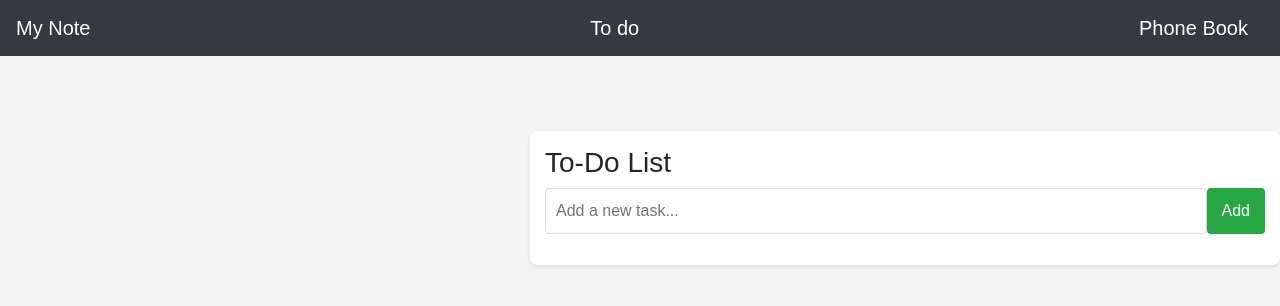
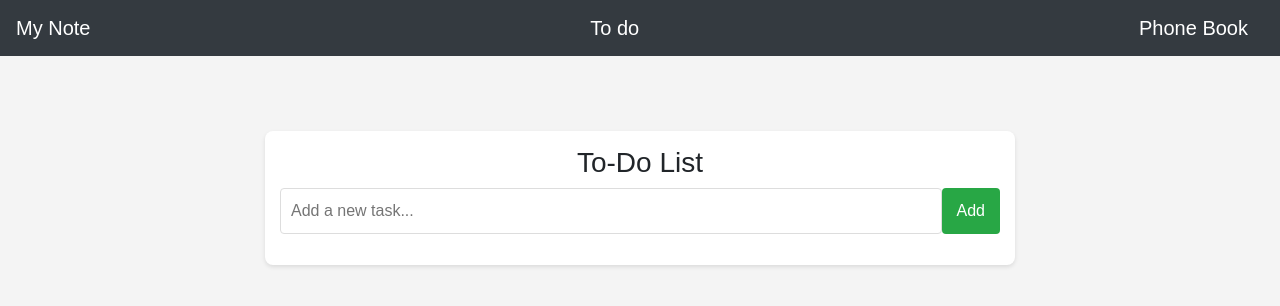
Before and after one commit to Kuddus95/kuddus95, a plain HTML site: page todo.html in a window 1280 px wide. Drawn offline with nearby package versions, Linux system fonts and the light colour scheme.

Commit message:
Update todo.html

```diff
--- a/todo.html
+++ b/todo.html
@@ -9,7 +9,6 @@
     <meta name="viewport" content="width=device-width, initial-scale=1.0">
 
 <link rel="stylesheet" href="https://cdn.jsdelivr.net/npm/bootstrap@4.5.3/dist/css/bootstrap.min.css"
-
 
         integrity="sha384-TX8t27EcRE3e/ihU7zmQxVncDAy5uIKz4rEkgIXeMed4M0jlfIDPvg6uqKI2xXr2" crossorigin="anonymous">
 
@@ -47,12 +46,7 @@
 
             top: 60px;
 
-            left: 50%;
-
-            transform: translateX(-50%);
-
-            z-index: 1;
-
+            align-items: center;
         }
 
         h1 {
@@ -158,12 +152,12 @@
 <body>
 
 <nav class="navbar navbar-expand-lg navbar-dark bg-dark">
-<a class="navbar-brand" href="note.html">My Note</a>
 
-
+        <a class="navbar-brand" href="note.html">My Note</a>
 
 
 <button class="navbar-toggler" type="button" data-toggle="collapse" data-target="#navbarSupportedContent"
+
 
             aria-controls="navbarSupportedContent" aria-expanded="false" aria-label="Toggle navigation">
 
@@ -183,10 +177,10 @@
 
 <a class="navbar-brand" href="phone.html">Phone Book</a>
 
-        </div>
+  </div>
 
     </nav>
-
+<center>
     <div class="container">
 
         <h3>To-Do List</h3>
@@ -202,14 +196,14 @@
         <ul id="taskList"></ul>
 
     </div>
+</center>
+<script src="https://code.jquery.com/jquery-3.5.1.slim.min.js"
 
-    <script src="https://code.jquery.com/jquery-3.5.1.slim.min.js"
-
-            integrity="sha384-DfXdz2htPH0lsSSs5nCTpuj/zy4C+OGpamoFVy38MVBnE+IbbVYUew+OrCXaRkfj"
+ integrity="sha384-DfXdz2htPH0lsSSs5nCTpuj/zy4C+OGpamoFVy38MVBnE+IbbVYUew+OrCXaRkfj"
 
             crossorigin="anonymous"></script>
 
-        <script src="https://cdn.jsdelivr.net/npm/bootstrap@4.5.3/dist/js/bootstrap.bundle.min.js"
+ <script src="https://cdn.jsdelivr.net/npm/bootstrap@4.5.3/dist/js/bootstrap.bundle.min.js"
 
             integrity="sha384-ho+j7jyWK8fNQe+A12Hb8AhRq26LrZ/JpcUGGOn+Y7RsweNrtN/tE3MoK7ZeZDyx"
 
@@ -281,8 +275,6 @@
 
         }
 
-
-
         function loadTasks() {
 
             const tasks = JSON.parse(localStorage.getItem('tasks'));
```
